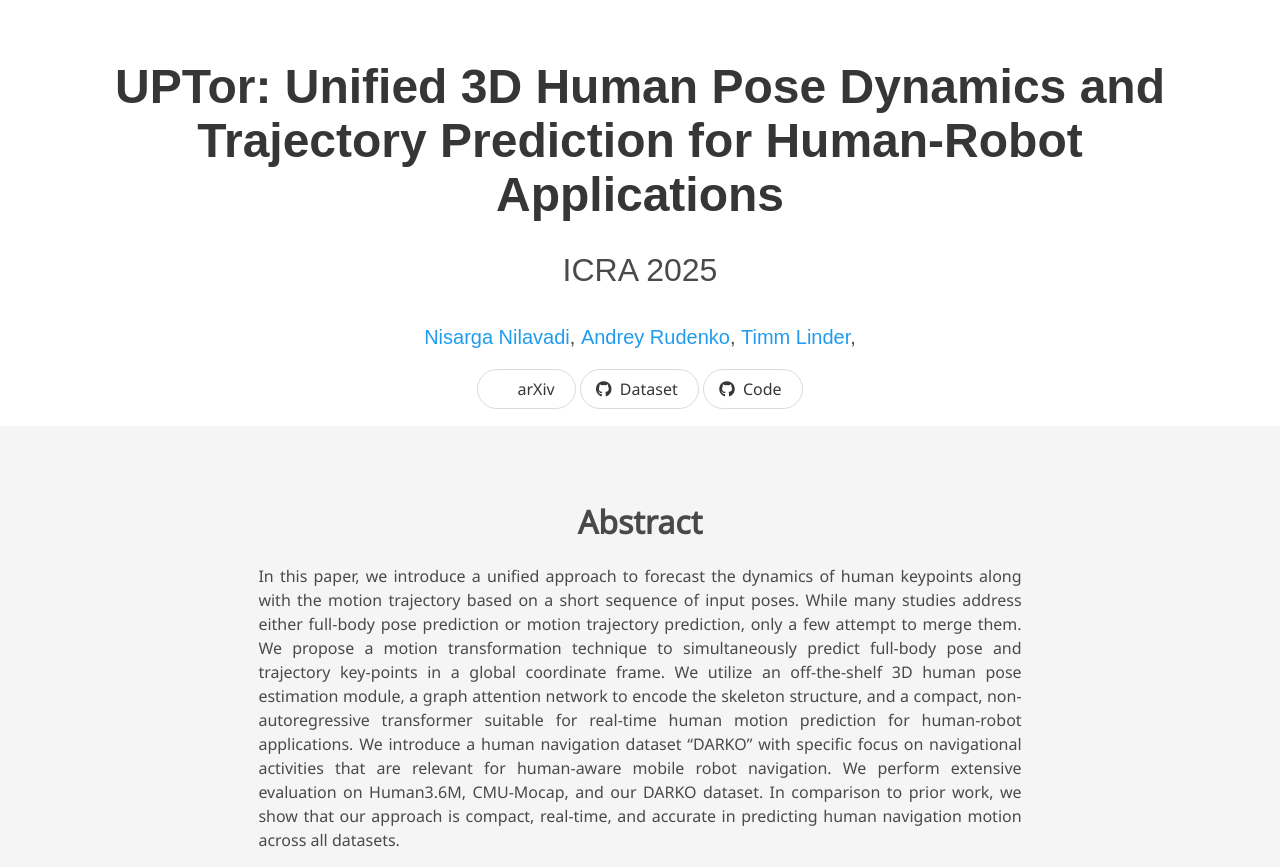
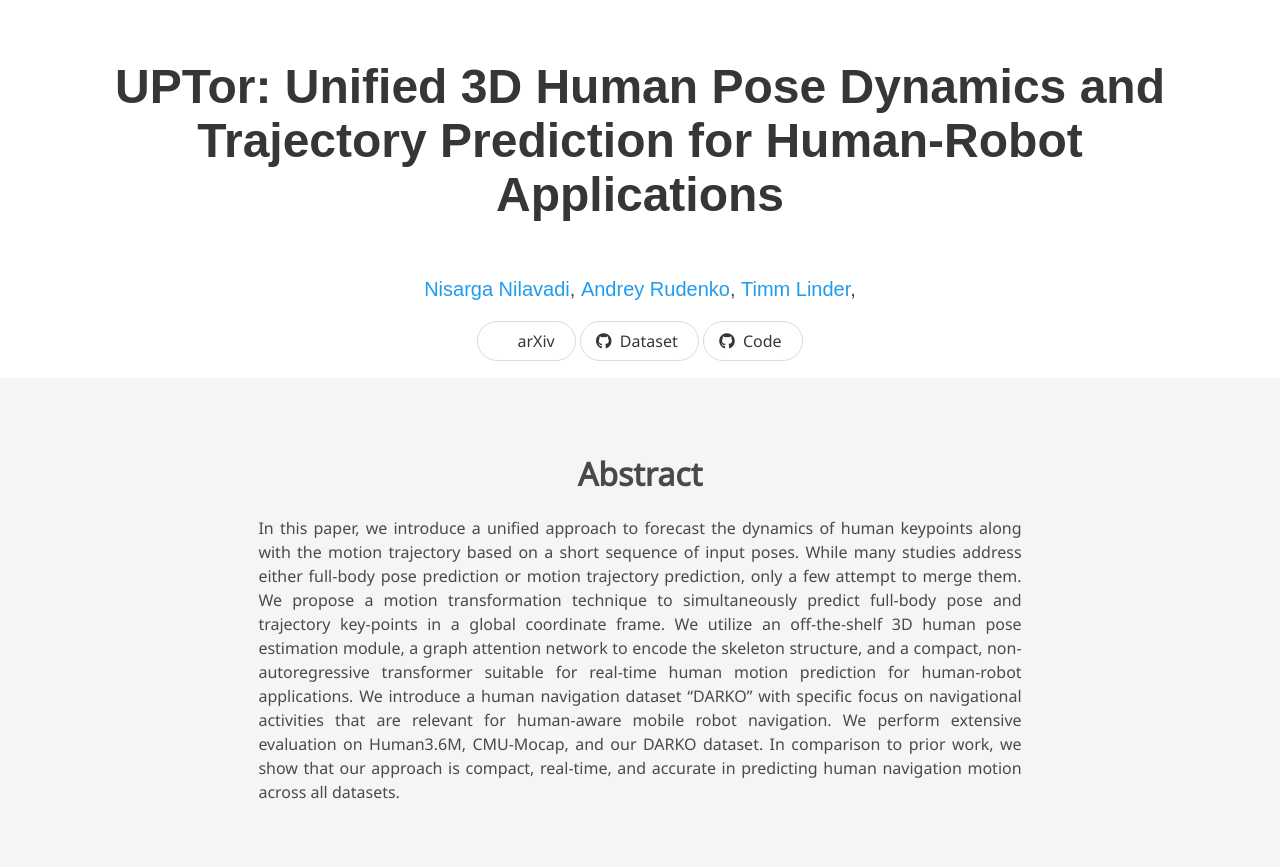
Before and after one commit to nisarganc/UPTor-page, a plain HTML site: page index.html in a window 1280 px wide. Shown: the top 867 px of the page. Drawn offline with nearby package versions, Linux system fonts and the light colour scheme; some icons are missing; a web font is replaced by a local one.

Commit message:
Update index.html

```diff
--- a/index.html
+++ b/index.html
@@ -36,7 +36,7 @@
             <div class="column has-text-centered">
               <h1 class="title is-1 publication-title">UPTor: Unified 3D Human Pose Dynamics and Trajectory Prediction for Human-Robot Applications</h1>
               <div class="is-size-3 publication-authors">
-                <span class="author-block">ICRA 2025</span>
+                <!--<span class="author-block">ICRA 2025</span> -->
               </div>
             </div>
         </div>
```
